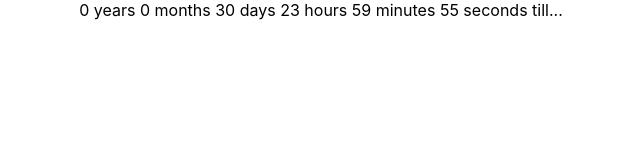
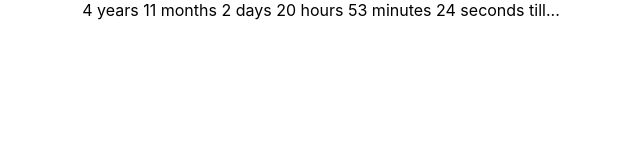
Before and after one commit to sofacles/glens-litterbox, a React (Create React App) app: page / in a window 1280 px wide. Shown: the top 160 px of the page, without its empty margins (319-959 px from the left). Built offline with nearby package versions, Linux system fonts and the light colour scheme.

Commit message:
A functional component that performs very poorly

```diff
--- a/src/App.tsx
+++ b/src/App.tsx
@@ -1,12 +1,12 @@
 import React from 'react';
 import './App.css';
-//import CountdownWithUseState from "./CountdownWithUseState";
-import CountdownWithUseEffect from "./CountdownWithUseEffect";
+import CalculateCountdownNumbersWithUseState from "./CalculateCountdownNumbersWithUseState";
+//import CountdownWithUseEffect from "./CountdownWithUseEffect";
 
 const App: React.FC = () => {
   return (
     <div className="App">
-      <CountdownWithUseEffect />
+      <CalculateCountdownNumbersWithUseState />
     </div>
   );
 }
--- a/src/CountdownWithUseState.jsx
+++ b/src/CalculateCountdownNumbersWithUseState.jsx
@@ -1,14 +1,20 @@
 import React, { useState } from "react";
 import { CalculateCountdownNumbers } from "./CountdownMessage/CalculateCountdownNumbers";
 
-const CountdownWithUseState = () => {
+const endDate = new Date(2024, 11, 25, 14, 45, 36);
+
+const CalculateCountdownNumbersWithUseState = () => {
+  //this line of code runs n times where n sort of doubles every second
+  console.log("running my functional component...")
   const [cc, setCurrentCountdown] = useState(() => {
-    CalculateCountdownNumbers(new Date(), new Date(2024, 11, 25, 14, 45, 36));
+    console.log("setting state...")
+    //and this only runs once.... ?
+    CalculateCountdownNumbers(new Date(), endDate);
   });
 
   const timer = window.setInterval(() => {
     setCurrentCountdown(
-      CalculateCountdownNumbers(new Date(), new Date(2024, 11, 25, 14, 45, 36))
+      CalculateCountdownNumbers(new Date(), endDate)
     );
   }, 1000);
 
@@ -18,4 +24,4 @@ const CountdownWithUseState = () => {
   );
 };
 
-export default CountdownWithUseState;
+export default CalculateCountdownNumbersWithUseState;
```
Also changed, not shown: src/CountdownWithUseRef.jsx (deleted, +0 -27 lines).
